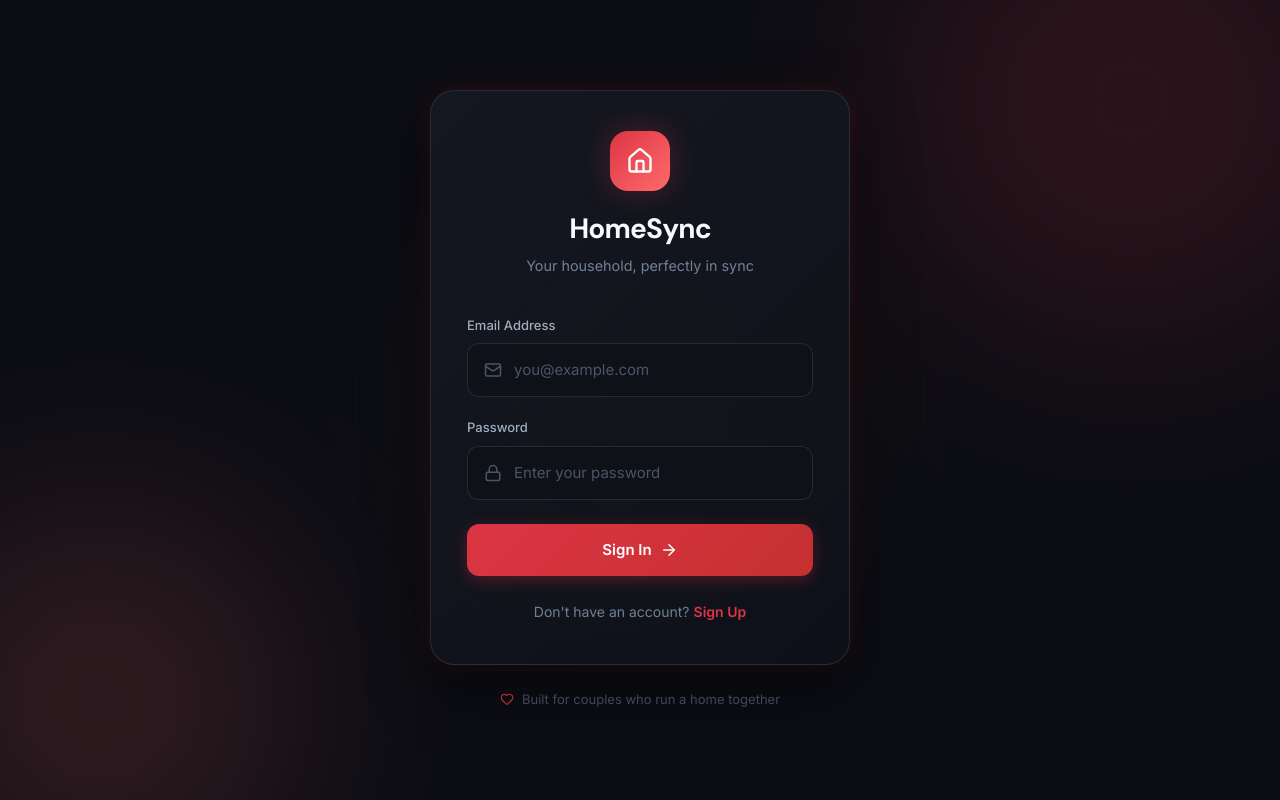
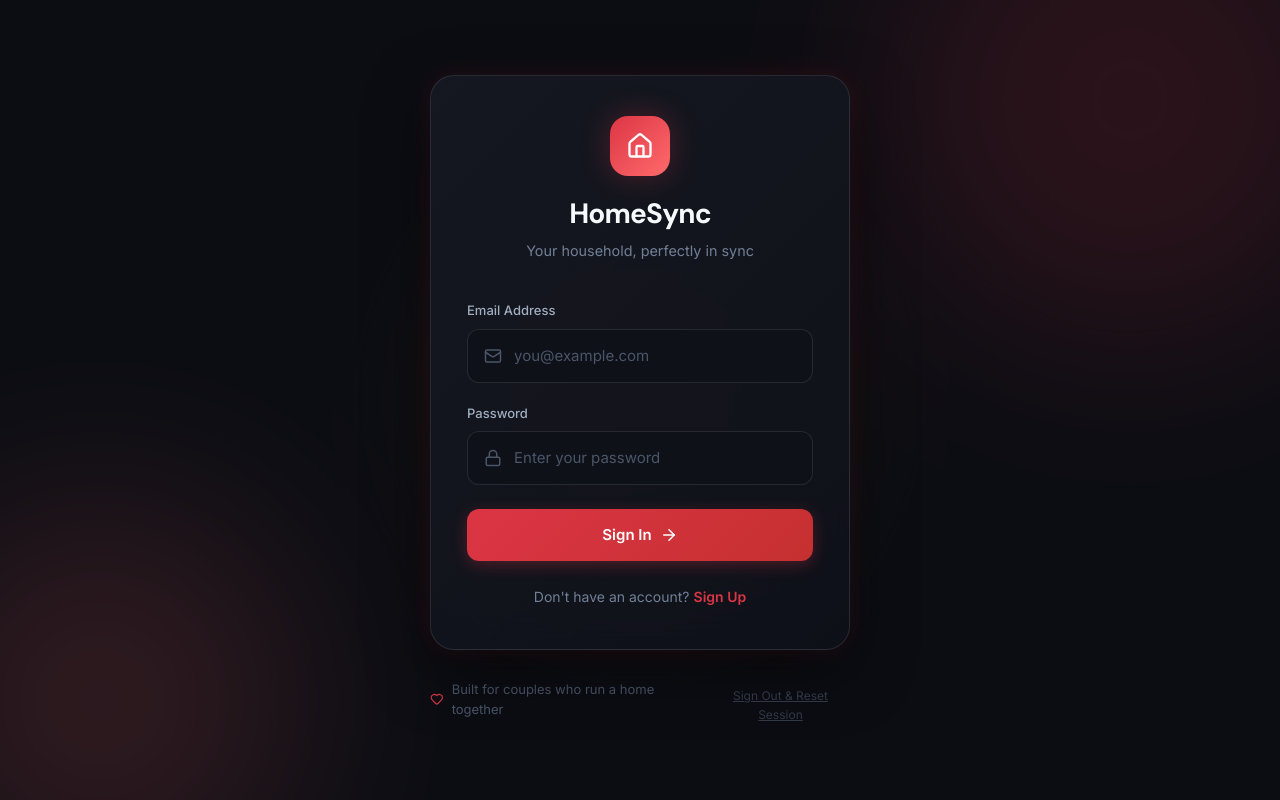
Before and after one commit to siddyboi394r9/HomeSync, a Next.js app: page /login in a window 1280 px wide. Built offline with nearby package versions, Linux system fonts and the light colour scheme; no server answers.

Commit message:
UI: Added Reset Session button to main login screen for testing stability

```diff
--- a/src/app/login/page.js
+++ b/src/app/login/page.js
@@ -255,6 +255,11 @@ export default function LoginPage() {
         <div className="login-tagline">
           <Heart size={14} style={{ color: 'var(--accent-primary)' }} />
           <span>Built for couples who run a home together</span>
+          <div style={{ marginTop: '12px', opacity: 0.6, fontSize: '0.75rem' }}>
+            <button onClick={handleSignOut} style={{ textDecoration: 'underline', background: 'none', border: 'none', color: 'inherit', cursor: 'pointer' }}>
+              Sign Out & Reset Session
+            </button>
+          </div>
         </div>
       </div>
 
```
